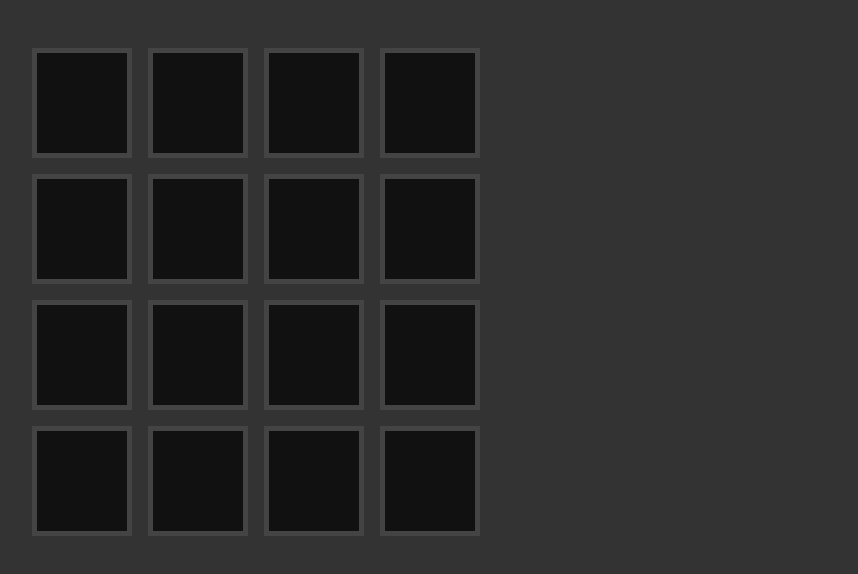
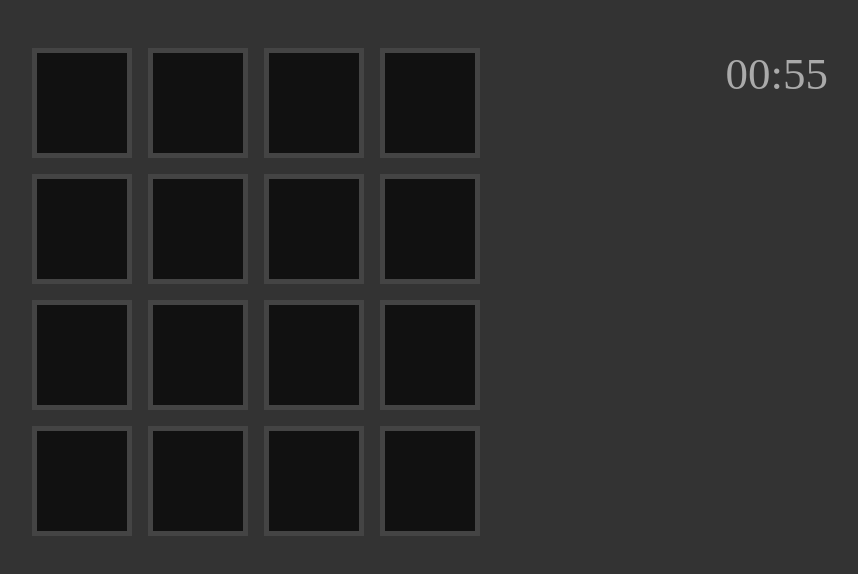
Before and after one commit to Nokvix/Home_Work_JS, a plain HTML site: page module9/index.html in a window 1280 px wide. Shown: the whole page, without its empty margins (384-1242 px from the left). Drawn offline with Linux system fonts and the light colour scheme.

Commit message:
Добавить таймер и стили к нему

```diff
--- a/module9/index.css
+++ b/module9/index.css
@@ -36,3 +36,13 @@ button {
 	color: #AAAAAA;
 	cursor: pointer;
 }
+
+.timer {
+	color: #AAAAAA;
+	font-size: 45px;
+	white-space: pre-line;
+	position: absolute;
+	top: 0;
+	right: 20px;
+	margin: 48px;
+  }
--- a/module9/index.html
+++ b/module9/index.html
@@ -10,5 +10,6 @@
 <body>
     <div class="cards"></div>
 	<div class="button"></div>
+    <div class="timer"></div>
 </body>
 </html>
--- a/module9/index.js
+++ b/module9/index.js
@@ -1,3 +1,5 @@
+let flag = true;
+
 function arrayGeneration() {
     const array = [];
     for (let i = 1; i < 9; i++) {
@@ -27,13 +29,53 @@ function createCard(number) {
 function createButton() {
     const button = document.createElement("button");
     const containerButton = document.querySelector(".button");
-    button.innerHTML = "Играть снова"
+    button.innerHTML = "Играть снова";
     containerButton.append(button)
 
     button.addEventListener("click", () => {
         location.reload();
     });
 }
+
+function updateTimer(display) {
+    if (--timer < 0) {
+        clearInterval(intervalId);
+        display.textContent = "Время вышло!\nВы проиграли :(";
+        flag = false;
+        waitForEndTurn = true;
+        createButton();
+    } else {
+        minutes = parseInt(timer / 60, 10);
+        seconds = parseInt(timer % 60, 10);
+
+        minutes = minutes < 10 ? "0" + minutes : minutes;
+        seconds = seconds < 10 ? "0" + seconds : seconds;
+
+        display.textContent = minutes + ":" + seconds;
+    }
+}
+
+function startTimer(duration, display) {
+    timer = duration;
+    minutes = parseInt(timer / 60, 10);
+    seconds = parseInt(timer % 60, 10);
+
+    minutes = minutes < 10 ? "0" + minutes : minutes;
+    seconds = seconds < 10 ? "0" + seconds : seconds;
+
+    display.textContent = minutes + ":" + seconds;
+
+    const intervalId = setInterval(function () {
+        updateTimer(display);
+    }, 1000);
+
+    return intervalId;
+}
+
+const timerDisplay = document.querySelector(".timer");
+const initialTime = 60;
+
+const intervalId = startTimer(initialTime, timerDisplay);
 
 const shuffledArray = arrayShuffle();
 const container = document.querySelector(".cards");
@@ -69,6 +111,9 @@ for (const num of shuffledArray) {
             openCardsCount += 2;
 
             if (openCardsCount === cardsCount) {
+                timerDisplay.textContent = "Ура!\nВы победили :)"
+                waitForEndTurn = true;
+                clearInterval(intervalId);
                 createButton();
             }
             return;
@@ -81,7 +126,7 @@ for (const num of shuffledArray) {
 
             waitForEndTurn = false;
             activeCard = null;
-        }, 500);
+        }, 300);
     });
     container.appendChild(cardElem);
 }
```
